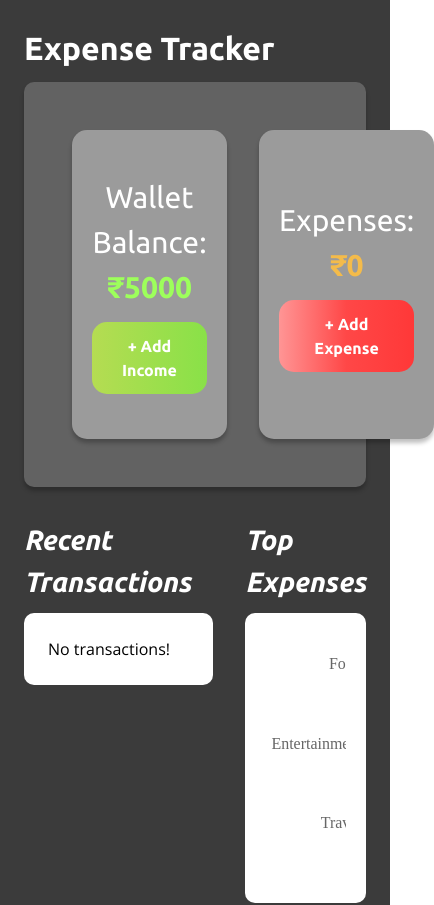
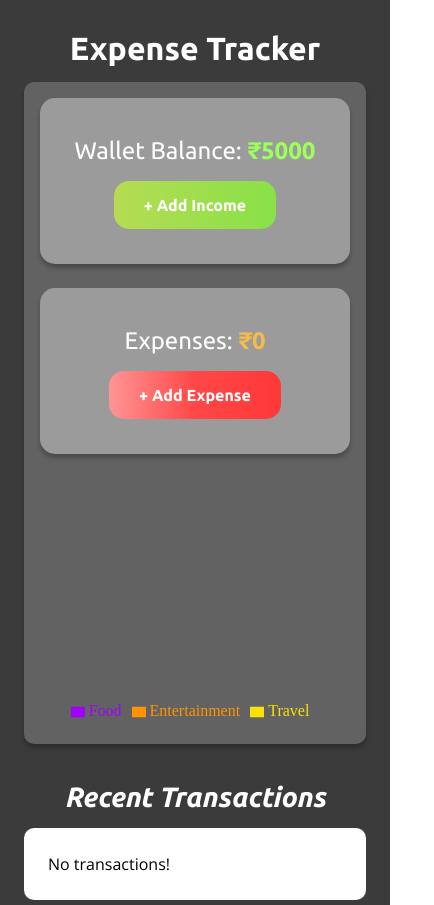
Before and after one commit to SHUBHAM-126/Expense-Tracker, a React (Create React App) app: page / in a window 390 px wide. Shown: the top 905 px of the page, 434 px wide, since content can reach past the window. Built offline with nearby package versions, Linux system fonts and the light colour scheme.

Commit message:
Added CSS styles for mobile responsiveness

```diff
--- a/public/index.html
+++ b/public/index.html
@@ -2,7 +2,7 @@
 <html lang="en">
   <head>
     <meta charset="utf-8" />
-    <link rel="icon" href="%PUBLIC_URL%/favicon.ico" />
+    <link rel="icon" href="%PUBLIC_URL%/favicon.png" />
     <meta name="viewport" content="width=device-width, initial-scale=1" />
     <meta name="theme-color" content="#000000" />
     <meta
@@ -24,7 +24,7 @@
       work correctly both with client-side routing and a non-root public URL.
       Learn how to configure a non-root public URL by running `npm run build`.
     -->
-    <title>React App</title>
+    <title>Expense Tracker</title>
   </head>
   <body>
     <noscript>You need to enable JavaScript to run this app.</noscript>
--- a/src/components/BarChart/BarChart.module.css
+++ b/src/components/BarChart/BarChart.module.css
@@ -10,3 +10,9 @@
     border-radius: 10px;
     padding:5px 20px;
 }
+
+@media(max-width:767px){
+    .expenseChart h2{
+        text-align: center;
+    }
+}
--- a/src/components/Card/Card.module.css
+++ b/src/components/Card/Card.module.css
@@ -24,3 +24,11 @@
 .failure{
     color:#F4BB4A;
 }
+@media(max-width:767px){
+    .card{
+        padding:35px 10px;
+    }
+    .cardTitle{
+        font-size:24px;
+    }
+}
--- a/src/components/Forms/AddBalanceForm/AddBalanceForm.module.css
+++ b/src/components/Forms/AddBalanceForm/AddBalanceForm.module.css
@@ -19,3 +19,8 @@
     font-family: var(--font-body);
     box-sizing: border-box;
 }
+@media(max-width:767px){
+    .formWrapper form{
+        flex-direction: column;
+    }
+}
--- a/src/components/Forms/ExpenseForm/ExpenseForm.module.css
+++ b/src/components/Forms/ExpenseForm/ExpenseForm.module.css
@@ -20,3 +20,8 @@
     font-family: var(--font-body);
     box-sizing: border-box;
 }
+@media(max-width:767px){
+    .formWrapper form{
+        grid-template-columns:1fr ;
+    }
+}
--- a/src/components/Pagination/Pagination.module.css
+++ b/src/components/Pagination/Pagination.module.css
@@ -11,7 +11,7 @@
     display: flex;
     align-items: center;
     justify-content: center;
-    font-size: 24px;
+    font-size: 1.6rem;
     border-radius: 5px;
     box-shadow: 0 4px 4px rgba(0,0,0,0.25);
     color:#fff;
@@ -35,3 +35,12 @@
 .paginationWrapper button[disabled]{
     opacity: 0.5;
 }
+
+@media(max-width:767px){
+    .paginationWrapper button,
+    .paginationWrapper p{
+        width: 42px;
+        height: 42px;
+        font-size: 1.4rem;
+    }
+}
--- a/src/components/PieChart/PieChart.jsx
+++ b/src/components/PieChart/PieChart.jsx
@@ -18,7 +18,7 @@ const renderCustomizedLabel = ({ cx, cy, midAngle, innerRadius, outerRadius, per
 
 export default function PieChartComponent({data}) {
     return (
-        <ResponsiveContainer width="100%" height="100%">
+        <ResponsiveContainer width="100%" height={250}>
             <PieChart width={400} height={400}>
                 <Pie
                     data={data}
--- a/src/components/TransactionCard/TransactionCard.module.css
+++ b/src/components/TransactionCard/TransactionCard.module.css
@@ -51,3 +51,26 @@
 .cardEdit{
     background: #F4BB4A;
 }
+
+@media(max-width:767px){
+    .card{
+        flex-direction: column;
+        align-items: flex-start;
+    }
+    .cardInner{
+        gap:12px;
+    }
+    .cardInner:last-child{
+        padding-left: 3.3rem;
+        justify-content: space-between;
+        width: 100%;
+    }
+    .cardButtonWrapper button{
+        font-size: 1.2rem;
+        padding:8px;
+        border-radius: 0.5rem;
+    }
+    .cardInfo p{
+        font-size: 12px;
+    }
+}
--- a/src/components/TransactionList/TransactionList.module.css
+++ b/src/components/TransactionList/TransactionList.module.css
@@ -11,3 +11,9 @@
     font-style: italic;
     margin-bottom:10px;
 }
+
+@media(max-width:767px){
+    .transactionsWrapper h2{
+        text-align: center;
+    }
+}
--- a/src/pages/Home/Home.module.css
+++ b/src/pages/Home/Home.module.css
@@ -24,3 +24,16 @@
 }
 
 /*Mobile styles*/
+@media(max-width:767px){
+    .container h1{
+        text-align: center;
+    }
+    .cardsWrapper{
+        padding: 16px;
+        grid-template-columns: 1fr;
+        gap:24px;
+    }
+    .transactionsWrapper{
+        grid-template-columns: 1fr;
+    }
+}
```
Also changed, not shown: public/favicon.png (added).
